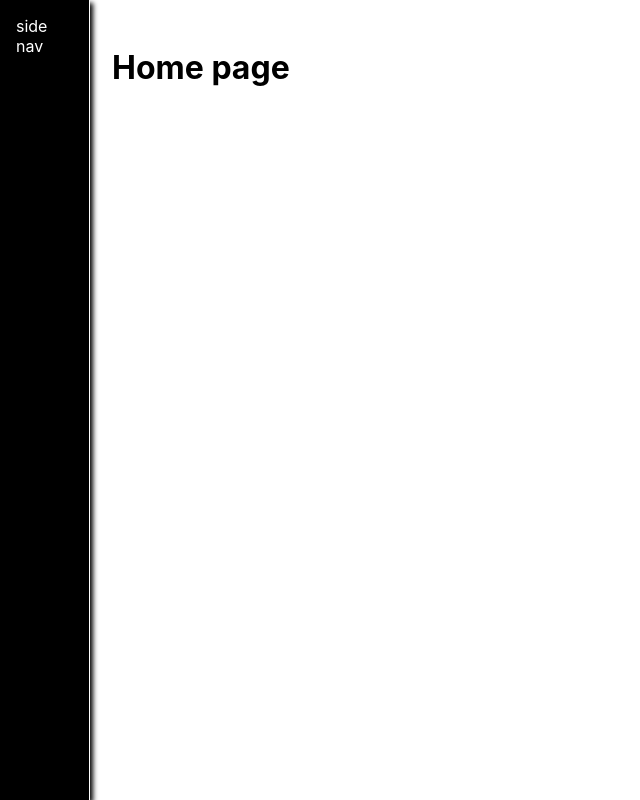
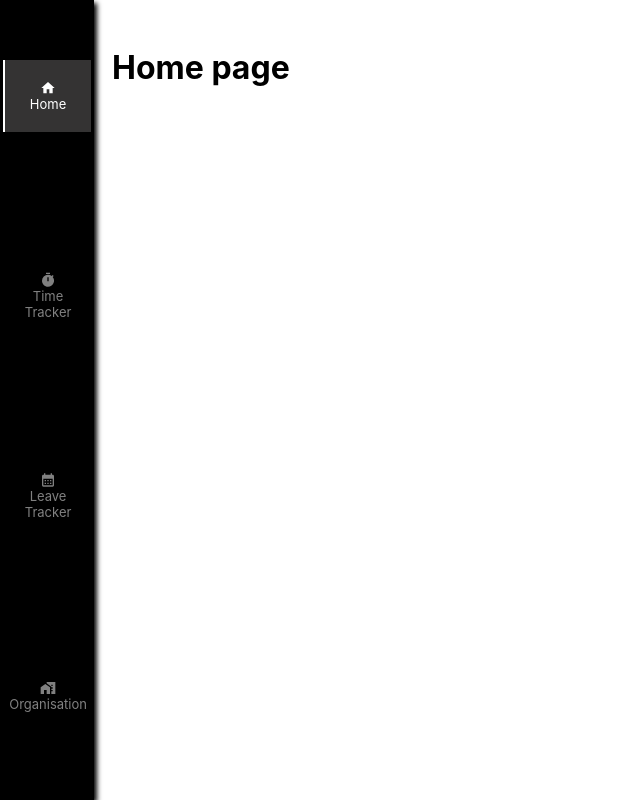
Before and after one commit to HRFocus/HRFocusFE, a React (Create React App) app: page /user/home in a window 1280 px wide. Shown: the whole page, without its empty margins (0-640 px from the left). Built offline with nearby package versions, Linux system fonts and the light colour scheme.

Commit message:
Implemented complete side Nav

```diff
--- a/src/App.js
+++ b/src/App.js
@@ -14,6 +14,9 @@ import Navbar from "./shared/Navigation/Navbar";
 import BottomNav from "./shared/Navigation/BottomNav";
 import Home from "./pages/UserPages/Home/Home";
 import SideNav from "./shared/Navigation/SideNav/SideNav";
+import TimeTracker from "./pages/UserPages/TimeTracker/TimeTracker";
+import Organisation from "./pages/UserPages/OrgTree/Organisation";
+import LeaveTracker from "./pages/UserPages/LeaveTracker/LeaveTracker";
 
 function App() {
   return (
@@ -29,12 +32,22 @@ function App() {
             </Route>
             <Route path="/user">
               {/* Any navbar */}
-              <SideNav/>
+              <SideNav />
               <Switch>
                 <Route path="/user/home">
-                <Home/>
+                  <Home />
+                </Route>
+                <Route path="/user/time-tracker">
+                  <TimeTracker />
+                </Route>
+                <Route path="/user/leave-tracker">
+                  <LeaveTracker />
+                </Route>
+                <Route path="/user/org">
+                  <Organisation />
                 </Route>
               </Switch>
+              <Redirect to="/user/home" />
             </Route>
             <Route path="/">
               <Navbar />
--- a/src/shared/Navigation/SideNav/SideNav.css
+++ b/src/shared/Navigation/SideNav/SideNav.css
@@ -1,10 +1,51 @@
-.side-nav-container{
+.side-nav-container {
     position: fixed;
-    width: 7vw;
+    width: min-content;
     background-color: black;
     height: 100%;
     color: white;
-    border-right: 1px solid #ffffff;
-    padding: 1rem;
     box-shadow: 3px 3px 5px black;
+    align-items: center;
 }
+
+.side-nav-container ul {
+    padding: 0;
+    margin: 0;
+    height: 100%;
+    display: flex;
+    flex-direction: column;
+    justify-content: space-around;
+}
+
+.side-nav-container li {
+    text-align: center;
+    list-style: none;
+    padding:0 .2rem;
+    height: 4.5rem;
+}
+
+.side-nav-container .active-link{
+    border-left: 2px solid #ffffff;
+    background-color: #343333;
+    color: white;
+}
+
+.side-nav-container a {
+    height: 100%;
+    padding: 4px;
+    text-decoration: none;
+    color: grey;
+    display: flex;
+    justify-content: center;
+    align-items: center;
+    flex-direction: column;
+    border-left: 2px solid transparent;
+}
+
+.side-nav-container ul li:hover a {
+    color: white;
+}
+
+.link-text {
+    font-size: 13px;
+}
--- a/src/shared/Navigation/SideNav/SideNav.js
+++ b/src/shared/Navigation/SideNav/SideNav.js
@@ -1,11 +1,46 @@
 import React from 'react'
 import "./SideNav.css"
+import { Link } from "react-router-dom";
+import { MdHome } from 'react-icons/md';
+import { MdTimer } from 'react-icons/md';
+import { MdCalendarMonth } from 'react-icons/md';
+import { MdHomeWork } from 'react-icons/md';
+import { NavLink } from 'react-router-dom';
 const SideNav = () => {
   return (
-    <aside className='side-nav-container'>
-      side nav
+    <aside className="side-nav-container">
+      <ul>
+        <li>
+          <NavLink to="/user/home"activeClassName="active-link">
+            <MdHome />
+            <span className="link-text">Home</span>
+          </NavLink>
+        </li>
+        <li>
+          <NavLink to="/user/time-tracker"activeClassName="active-link">
+            <MdTimer />
+            <span className="link-text">Time Tracker</span>
+          </NavLink>
+        </li>
+        <li>
+          <NavLink to="/user/leave-tracker" activeClassName="active-link">
+            <MdCalendarMonth />
+            <span className="link-text">
+            Leave Tracker
+            </span>
+          </NavLink>
+        </li>
+        <li>
+          <NavLink to="/user/org"activeClassName="active-link">
+            <MdHomeWork />
+            <span className="link-text">
+            Organisation
+            </span>
+          </NavLink>
+        </li>
+      </ul>
     </aside>
-  )
+  );
 }
 
 export default SideNav
```
